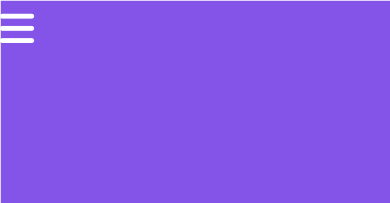
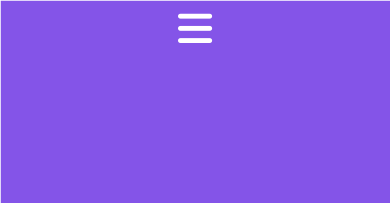
Before and after one commit to cthpw103/landing, a Jekyll site: the page built from index.markdown, in a window 390 px wide. Shown: the top 203 px of the page. Built offline with Jekyll 4.4.1, drawn with Linux system fonts in a browser that asks for light colours; nearby versions of some CDN libraries.

Commit message:
fix mobile menu

```diff
--- a/css/style.scss
+++ b/css/style.scss
@@ -164,6 +164,7 @@
 
 	/* menu button for mobile */
 	.menu {
+		text-align: center;
 		height: auto;
 		max-height: 3em;
 		width: 100%;
@@ -193,6 +194,7 @@
 	flex-wrap: wrap;
 	justify-content: center;
 	align-items: center;
+	background: rgba(0,0,0,0.8);
 
 	/* target mobile menu */
 	#menu {
```
